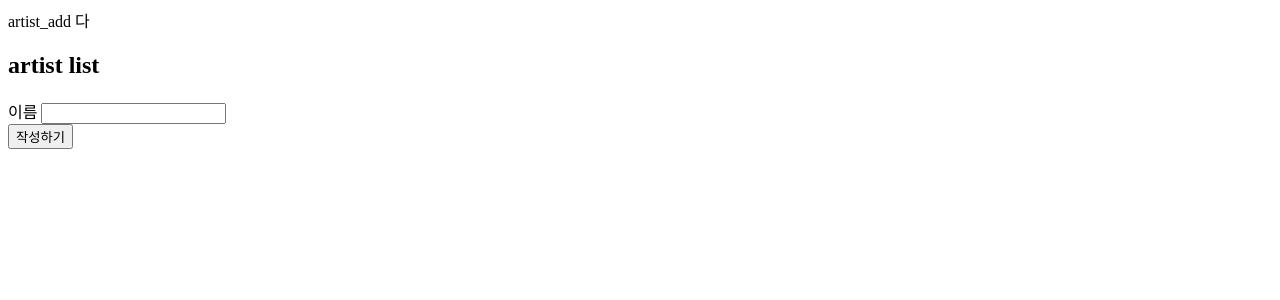
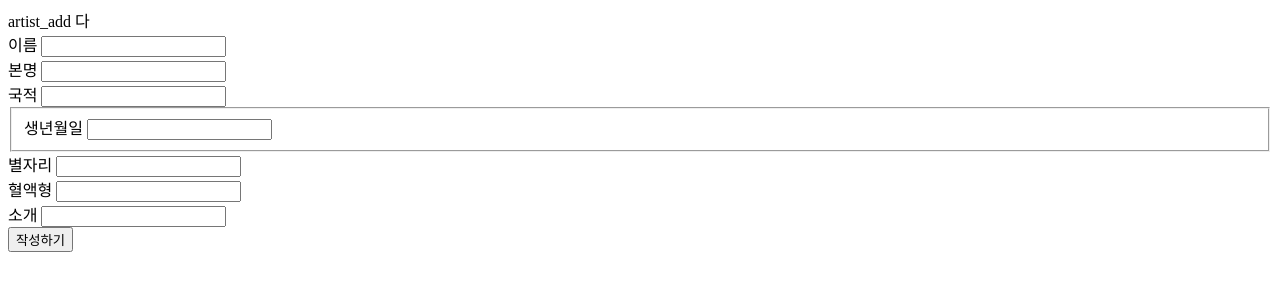
Before and after one commit to seokjaehong/melon, a Django app: page /artist/add/ in a window 1280 px wide. Shown: the top 300 px of the page. Run offline with Django 3.2, Linux system fonts and the light colour scheme.

```diff
--- a/django/artist/models.py
+++ b/django/artist/models.py
@@ -1,4 +1,6 @@
 from django.db import models
+from django.forms import forms
+#from django_extensions import settings
 
 
 class Artist(models.Model):
@@ -33,10 +35,12 @@ class Artist(models.Model):
         max_length=50,
         blank=True,
     )
+
     birth_date = models.DateField(
         '생년월일',
         blank=True,
         null=True,
+        # input_formats=settings.DATE_INPUT_FORMATS
     )
     constellation = models.CharField(
         '별자리',
@@ -54,6 +58,5 @@ class Artist(models.Model):
         blank=True,
     )
 
-
     def __str__(self):
         return self.name
--- a/django/artist/urls.py
+++ b/django/artist/urls.py
@@ -1,8 +1,9 @@
+
 from django.urls import path
+
 from . import views
 
 app_name = 'artist'
-
 urlpatterns = [
     path('', views.artist_list, name='artist-list'),
     path('add/', views.artist_add, name='artist-add'),
--- a/django/artist/views.py
+++ b/django/artist/views.py
@@ -1,49 +1,68 @@
-from django.http import HttpResponse
 from django.shortcuts import render, redirect
+
 from .models import Artist
 
 
-# Create your views here.
 def artist_list(request):
     artists = Artist.objects.all()
     context = {
         'artists': artists,
     }
-    # 전체 Artist목록을 ul>li로 출력
-    # 템플릿은 'artist/list.html'을 사용
-    # 전달할 context키는 'artist'를 사용
-
-    return render(request, 'artist/artist_list.html', context)
+    return render(
+        request,
+        'artist/artist_list.html',
+        context,
+    )
 
 
 def artist_add(request):
     # HTML에 Artist클래스가 받을 수 있는 모든 input을 구현
-    # img_profile 제외
-    # methomd가 POST면 request.POST에서 해당 데이터 처리
-    #   새  ARTIST객체를 만들고 artist_list로 이동
-    # method가 get 이면 arttist_add.html을 표시
+    #   img_profile은 제외
+    # method가 POST면 request.POST에서 해당 데이터 처리
+    #   새 Artist객체를 만들고 artist_list로 이동
+    # method가 GET이면 artist_add.html을 표시
 
-    # if request.method == "POST":
-    #     name = request.POST["name"]
-    #     real_name = request.POST["real_name"]
-    #     # nationality = request.POST["nationality"]
-    #     # birth_date = request.POST["birth_date"]
-    #     # constellation = request.POST["constellation"]
-    #     # blood_type = request.POST["blood_type"]
-    #     # intro = request.POST["intro"]
-    #
-    #     if name:
-    #         artist = Artist.objects.create(
-    #             name=name,
-    #             real_name=real_name,
-    #             # natioanlity=nationality,
-    #             # birth_date=birth_date,
-    #             # constellation=constellation,
-    #             # blood_type=blood_type,
-    #             # intro=intro,
-    #         )
-    #         artist.save()
-        if request.method == "POST":
-            return HttpResponse(request.POST['name'])
-        else :
-            return render(request, 'artist/artist_add.html')
+    # ** 생년월일은 YYYY-MM-DD 형식으로 받음
+    #      이후 datetime.strptime을 사용해서 date객체로 변환
+
+    # 1. artist_add.html 작성
+    # 2. url과 연결, /artist/add/ 에 매핑
+    # 3. GET요청시 잘 되는지 확인
+    # 4. form method설정 후 POST요청시를 artist_add() view에서 분기
+    # 5. POST요청의 값이 request.POST에 잘 오는지 확인
+    #       name값만 받아서 name만 갖는 Artist를 먼저 생성
+    #       성공 시 나머지 값들을 하나씩 적용해보기
+    # 6. request.POST에 담긴 값을 사용해 Artist인스턴스 생성
+    # 7. 생성 완료 후 'artist:artist-list' URL name에 해당하는 view로 이동
+
+    # 1. artist/artist_add.html에 Artist_add다 라는 내용만 표시
+    #   url, view를 서로 연결
+    #   artist/add/ URL사용
+
+    # 2. aritst_add.html에 form을 하나 생성
+    #       input은 name이 'name'인 요소 한개만 생성
+    #       POST방식으로 전송 후, 전달받은 'name'값을 바로 HttpResponse로 보여주기
+
+    # 3. 전송받은 name을 이용해서 Artist를 생성
+    #       이후 'artist:artist-list'로 redirect
+
+    if request.method == 'POST':
+        name = request.POST['name']
+        real_name = request.POST['real_name']
+        nationality = request.POST['nationality']
+        birth_date = request.POST['birth_date']
+        constellation = request.POST['constellation']
+        blood_type = request.POST['blood_type']
+        intro = request.POST['intro']
+        Artist.objects.create(
+            name=name,
+            real_name=real_name,
+            nationality=nationality,
+            birth_date=birth_date ,
+            constellation=constellation,
+            blood_type=blood_type,
+            intro=intro,
+        )
+        return redirect('artist:artist-list')
+    else:
+        return render(request, 'artist/artist_add.html')
--- a/django/config/settings.py
+++ b/django/config/settings.py
@@ -54,7 +54,7 @@ MIDDLEWARE = [
 ]
 
 ROOT_URLCONF = 'config.urls'
-
+DATE_INPUT_FORMATS = ['%d-%m-%Y']
 TEMPLATES = [
     {
         'BACKEND': 'django.template.backends.django.DjangoTemplates',
--- a/django/song/urls.py
+++ b/django/song/urls.py
@@ -4,5 +4,6 @@ from . import views
 app_name ='song'
 
 urlpatterns =[
-    path('',views.song_list,name='song-list')
+    path('',views.song_list,name='song-list'),
+    path('search/',views.song_search, name='song-search'),
 ]
--- a/django/templates/artist/artist_add.html
+++ b/django/templates/artist/artist_add.html
@@ -13,34 +13,39 @@ artist_add 다
         <input id="name" type="name" name="name" class="form-control">
     </div>
 
-    <!--<div class="form-group">-->
-        <!--<label for="real_name">본명</label>-->
-        <!--<textarea name="real_name" id="real_name" class="form-control"></textarea>-->
-    <!--</div>-->
+    <div class="form-group">
+        <label for="real_name">본명</label>
+        <input name="real_name" id="real_name" class="form-control"></input>
+    </div>
 
-    <!--<div class="form-group">-->
-        <!--<label for="nationality"> 국적 </label>-->
-        <!--<textarea name="nationality" id="nationality" class="form-control"></textarea>-->
-    <!--</div>-->
+    <div class="form-group">
+        <label for="nationality"> 국적 </label>
+        <input name="nationality" id="nationality" class="form-control"></input>
+    </div>
 
-    <!--<div class="form-group">-->
-        <!--<label for="birth_date">생년월일</label>-->
-        <!--<textarea name="birth_date" id="birth_date" class="form-control"></textarea>-->
-    <!--</div>-->
-    <!--<div class="form-group">-->
-        <!--<label for="constellation">별자리</label>-->
-        <!--<textarea name="constellation" id="constellation" class="form-control"></textarea>-->
-    <!--</div>-->
+    <div class="form-group">
+        <fieldset class='birthday-picker' >
+            <label for="birth_date">생년월일</label>
 
-    <!--<div class="form-group">-->
-        <!--<label for="blood_type">혈액형</label>-->
-        <!--<textarea name="blood_type" id="blood_type" class="form-control"></textarea>-->
-    <!--</div>개-->
+            <input name="birth_date" id="birth_date" class="form-control">
+            </input>
+        </fieldset>
 
-    <!--<div class="form-group">-->
-        <!--<label for="intro">소</label>-->
-        <!--<textarea name="intro" id="intro" class="form-control"></textarea>-->
-    <!--</div>-->
+    </div>
+    <div class="form-group">
+        <label for="constellation">별자리</label>
+        <input name="constellation" id="constellation" class="form-control"></input>
+    </div>
+
+    <div class="form-group">
+        <label for="blood_type">혈액형</label>
+        <input name="blood_type" id="blood_type" class="form-control"></input>
+    </div>
+
+    <div class="form-group">
+        <label for="intro">소개</label>
+        <input name="intro" id="intro" class="form-control"></input>
+    </div>
 
     <button type="submit" class="btn btn-primary">작성하기</button>
 
--- a/django/templates/base.html
+++ b/django/templates/base.html
@@ -1,5 +1,5 @@
 <!doctype html>
-<html lang="en">
+<html lang="ko">
 <head>
 	<meta charset="UTF-8">
 	<meta name="viewport"
@@ -8,13 +8,7 @@
 	<title>Melon</title>
 </head>
 <body>
-    <div>
-        <h2>
-            {% block title %}
-            {% endblock %}
-        </h2>
 	{% block content %}
 	{% endblock %}
-    </div>
 </body>
 </html>
--- a/django/templates/song/song_list.html
+++ b/django/templates/song/song_list.html
@@ -2,7 +2,7 @@
 
 {% block title %}song list{% endblock %}
 
-{% block contents%}
+{% block content %}
 <div>
     <ul>
          {% for song in songs%}
```
Also changed, not shown: django/song/views.py (+45 -0 lines), django/templates/artist/artist_list.html (+7 -10 lines), django/templates/song/song_search.html (added, +25 -0 lines), django/db.sqlite3. Lines whose indentation alone changed are shown as unchanged.
